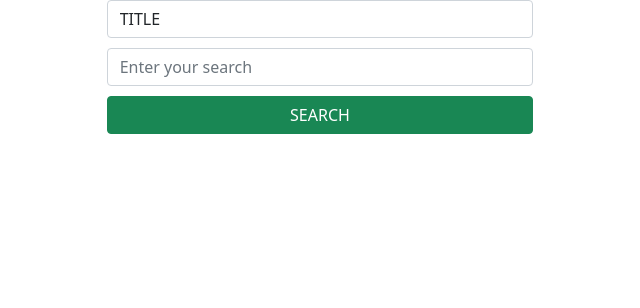
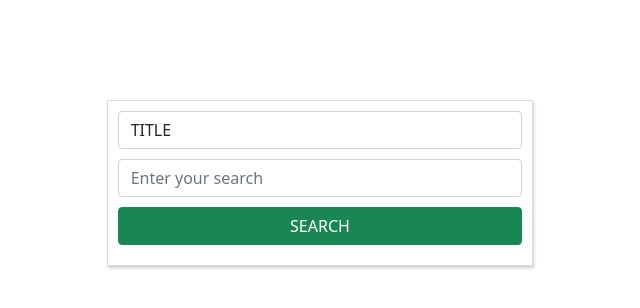
Before and after one commit to kdupglibrary/webpacquick, a plain HTML site: page index.html in a window 1280 px wide. Shown: the whole page, without its empty margins (320-960 px from the left). Drawn offline with nearby package versions, Linux system fonts and the light colour scheme.

Commit message:
Update index.html

```diff
--- a/index.html
+++ b/index.html
@@ -16,7 +16,13 @@
 body{
     background:;
 }
-
+.signupdiv{
+    background: #fff;
+    border: 1px solid #ddd;
+    box-shadow: 1px 2px 3px #ccc;
+    padding: 10px;
+    margin-top: 100px;
+}
 .form-group{
     margin-bottom: 10px;
 }
```
